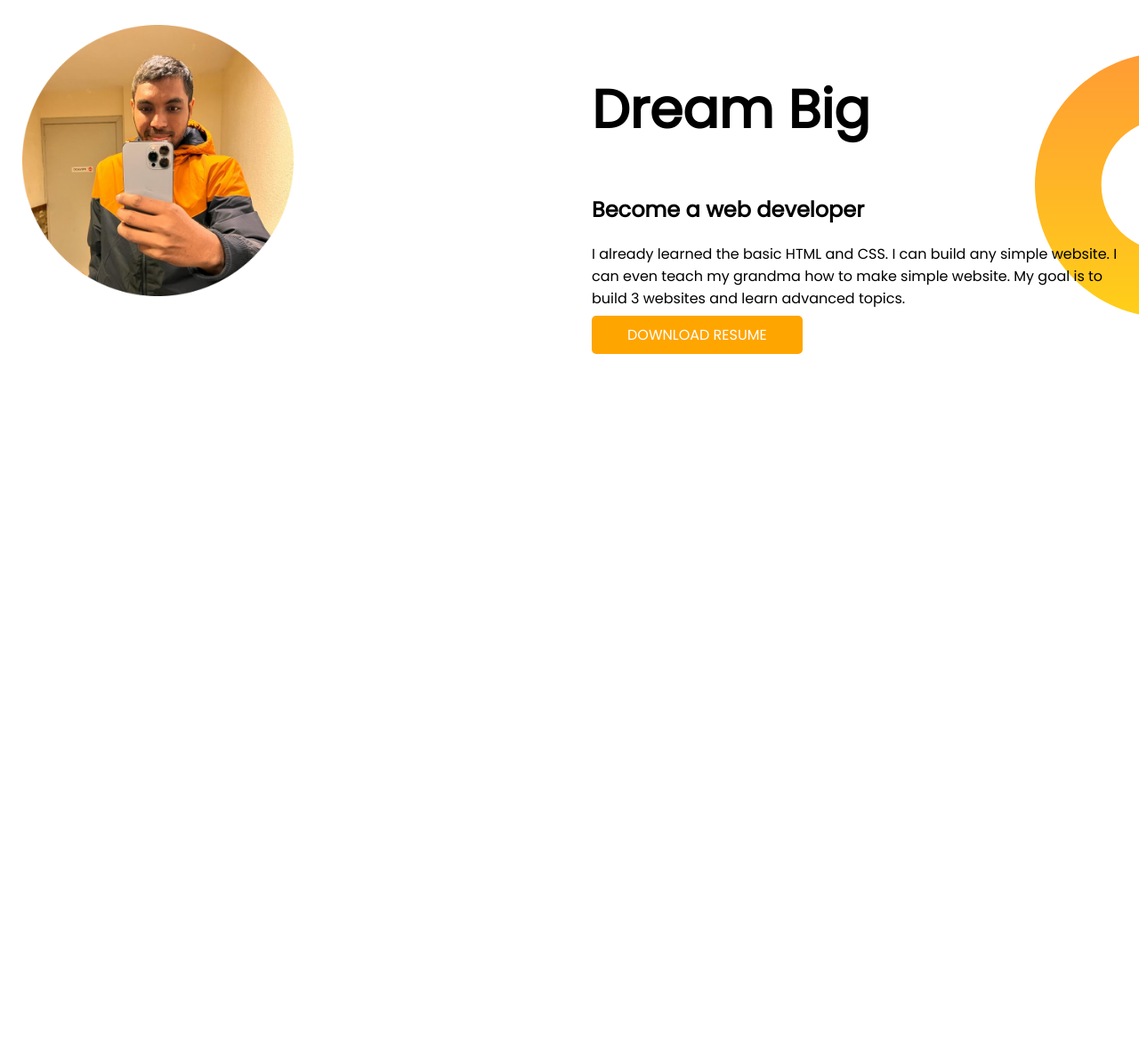
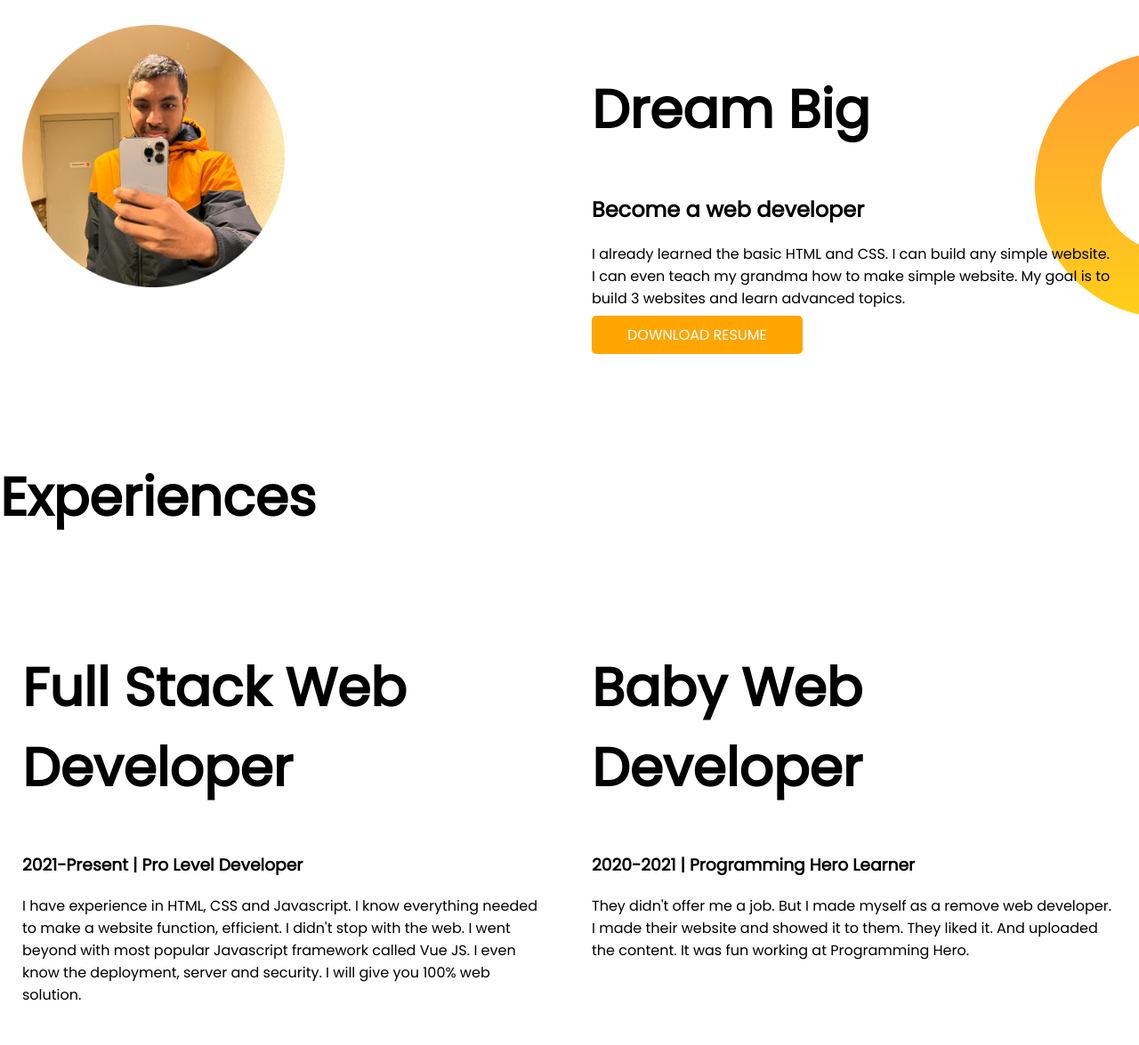
Before and after one commit to Kazisunny2/developer-portfolio, a plain HTML site: page index.html in a window 1280 px wide. Shown: the part 640-1815 px from the top of the page at 89% size. Before the commit the page ends 1154 px from the top, so only its background shows below. Drawn offline with Linux system fonts and the light colour scheme.

Commit message:
dream added

```diff
--- a/index.html
+++ b/index.html
@@ -13,7 +13,7 @@
 </head>
 
 <body>
-    <section class="top-banner">
+    <section class="top-banner flexible-container">
         <div class="half-width">
             <h1>Welcome To</h1>
             <h1><span class="orange-color">Kazi Sunny</span> World!</h1>
@@ -30,7 +30,7 @@
             <img src="my photo.jpeg" alt="">
         </div>
     </section>
-    <section class="dream-big">
+    <section class="dream-big flexible-container">
         <div class="half-width">
             <img src="dream big.png" alt="">
         </div>
@@ -42,6 +42,26 @@
             <a class="link-button" target="Blank" href="dream big.png">DOWNLOAD RESUME</a>
         </div>
     </section>
+    <section class="experience-area">
+        <h1>Experiences</h1>
+        <div class="flexible-container">
+            <div class="half-width">
+                <h1>Full Stack Web Developer</h1>
+                <h3>2021-Present | Pro Level Developer</h3>
+                <p>I have experience in HTML, CSS and Javascript. I know everything needed to make a website function,
+                    efficient. I didn't stop with the web. I went beyond with most popular Javascript framework called
+                    Vue
+                    JS. I even know the deployment, server and security. I will give you 100% web solution.</p>
+            </div>
+            <div class="half-width">
+                <h1>Baby Web Developer</h1>
+                <h3>2020-2021 | Programming Hero Learner</h3>
+                <p>They didn't offer me a job. But I made myself as a remove web developer. I made their website and
+                    showed
+                    it to them. They liked it. And uploaded the content. It was fun working at Programming Hero.</p>
+            </div>
+        </div>
+    </section>
 </body>
 
 </html>
--- a/style.css
+++ b/style.css
@@ -8,14 +8,13 @@ h1{
 .orange-color{
     color: orange;
 }
-section{
+.flexible-container{
     display: flex;
     margin-bottom: 100px;
 }
 .half-width{
     width: 50%;
     padding: 25px;
-    padding-right: 5px;
 }
 .half-width img{
     width: 50%;
```
